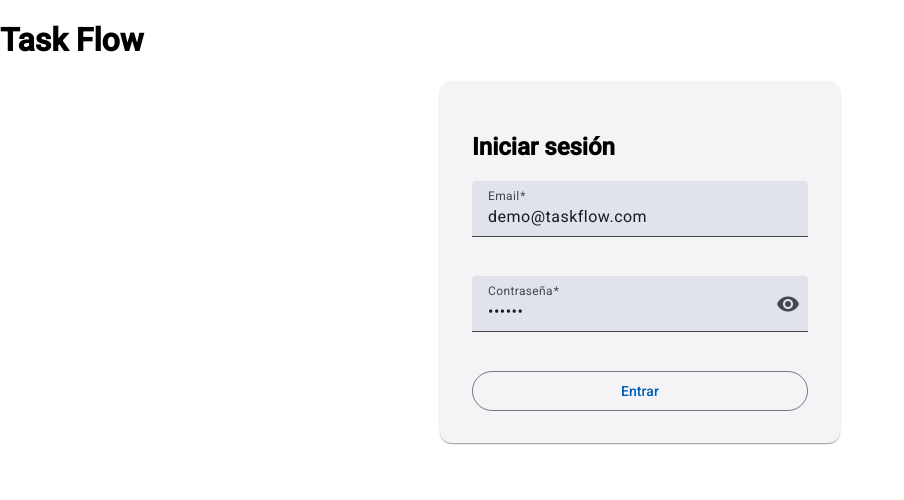
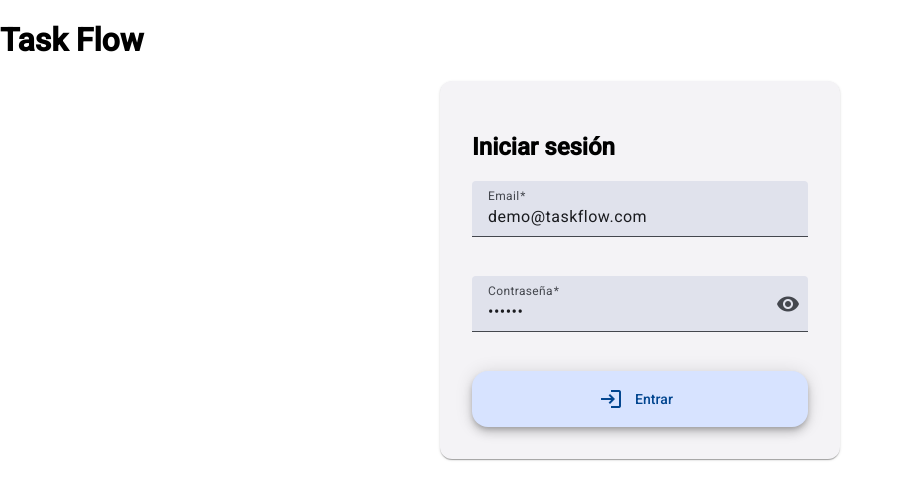
Before and after one commit to sergiocc47/taskflow-angular, an Angular app in the folder taskflow-frontend/: page /auth in a window 1280 px wide. Shown: the top 500 px of the page, without its empty margins (0-904 px from the left). Built offline with nearby package versions, Linux system fonts and the light colour scheme.

Commit message:
Style Material Buttons

```diff
--- a/taskflow-frontend/src/app/features/auth/components/login-form/login-form.component.html
+++ b/taskflow-frontend/src/app/features/auth/components/login-form/login-form.component.html
@@ -28,9 +28,12 @@
     </mat-form-field>
 
     <!-- SUBMIT -->
-    <button mat-stroked-button color="primary" class="full-width" [disabled]="loginForm.invalid">
-      Entrar
-    </button>
+    <div>
+      <button mat-fab extended class="full-width" [disabled]="loginForm.invalid">
+        <mat-icon>login</mat-icon>
+        Entrar
+      </button>
+    </div>
 
   </form>
 </mat-card>
--- a/taskflow-frontend/src/app/features/projects/components/project-card/project-card.component.html
+++ b/taskflow-frontend/src/app/features/projects/components/project-card/project-card.component.html
@@ -1,6 +1,7 @@
 <mat-card class="project-card" (click)="open.emit(project.id)">
   <mat-card-title>{{ project.name }}</mat-card-title>
   <mat-card-subtitle>
+    <!-- TODO: Add date formatting -->
     <!-- Created at: {{ project.createdAt | date: 'mediumDate' }} -->
     Created at: {{ project.createdAt }}
   </mat-card-subtitle>
--- a/taskflow-frontend/src/app/features/tasks/components/task-form/task-form.component.html
+++ b/taskflow-frontend/src/app/features/tasks/components/task-form/task-form.component.html
@@ -32,9 +32,12 @@
     </mat-form-field>
 
     <!-- SUBMIT -->
-    <button mat-stroked-button class="full-width" [disabled]="taskForm.invalid">
-      Create Task
-    </button>
+    <div>
+      <button mat-fab extended class="full-width" [disabled]="taskForm.invalid">
+        <mat-icon>add_circle_outline</mat-icon>
+        Save
+      </button>
+    </div>
 
   </form>
 </mat-card>
--- a/taskflow-frontend/src/app/features/tasks/components/task-form/task-form.component.ts
+++ b/taskflow-frontend/src/app/features/tasks/components/task-form/task-form.component.ts
@@ -1,12 +1,13 @@
 import { Component, EventEmitter, Input, Output } from '@angular/core';
 import { CommonModule } from '@angular/common';
 import { FormBuilder, FormGroup, ReactiveFormsModule, Validators } from '@angular/forms';
+import { MatCardModule } from '@angular/material/card';
 import { MatFormFieldModule } from '@angular/material/form-field';
 import { MatInputModule } from '@angular/material/input';
 import { MatButtonModule } from '@angular/material/button';
 import { MatSelectModule } from '@angular/material/select';
+import { MatIconModule } from '@angular/material/icon';
 import { TasksService } from '../../../../core/services/tasks.service';
-import { MatCardModule } from '@angular/material/card';
 
 @Component({
   selector: 'app-task-form',
@@ -16,8 +17,9 @@ import { MatCardModule } from '@angular/material/card';
     MatCardModule,
     MatFormFieldModule,
     MatInputModule,
+    MatButtonModule,
     MatSelectModule,
-    MatButtonModule
+    MatIconModule
   ],
   templateUrl: './task-form.component.html',
   styleUrl: './task-form.component.scss'
--- a/taskflow-frontend/src/app/features/tasks/components/task-item/task-item.component.html
+++ b/taskflow-frontend/src/app/features/tasks/components/task-item/task-item.component.html
@@ -1,6 +1,7 @@
 <mat-card class="task-card">
   <mat-card-title>{{ task.title }}</mat-card-title>
   <mat-card-subtitle>
+    <!-- TODO: Add date formatting -->
     <!-- Created at: {{ task.createdAt | date: 'mediumDate' }} -->
     Created at: {{ task.createdAt }}
   </mat-card-subtitle>
@@ -9,4 +10,5 @@
     <p>{{ task.description }}</p>
     <p>Status: {{ task.status }} | Priority: {{ task.priority }}</p>
   </mat-card-content>
+  <!-- <mat-button></mat-button> -->
 </mat-card>
--- a/taskflow-frontend/src/app/features/tasks/components/task-item/task-item.component.ts
+++ b/taskflow-frontend/src/app/features/tasks/components/task-item/task-item.component.ts
@@ -1,12 +1,14 @@
 import { Component, Input } from '@angular/core';
+import { CommonModule } from '@angular/common';
 import { MatCardModule } from '@angular/material/card';
-import { CommonModule } from '@angular/common';
+import { MatButtonModule } from '@angular/material/button';
 
 @Component({
   selector: 'app-task-item',
   imports: [
     CommonModule,
-    MatCardModule
+    MatCardModule,
+    MatButtonModule
   ],
   templateUrl: './task-item.component.html',
   styleUrl: './task-item.component.scss'
```
Also changed, not shown: taskflow-frontend/src/app/features/projects/pages/project-detail/project-detail.component.html (+7 -0 lines).
